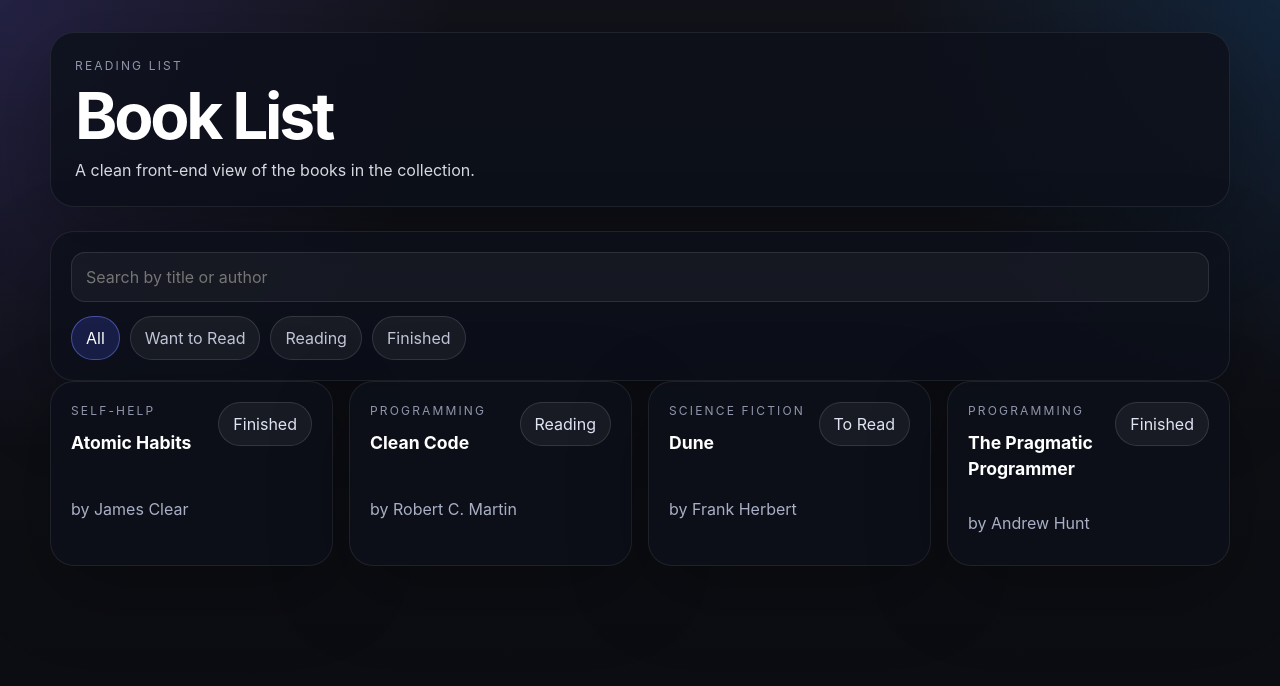
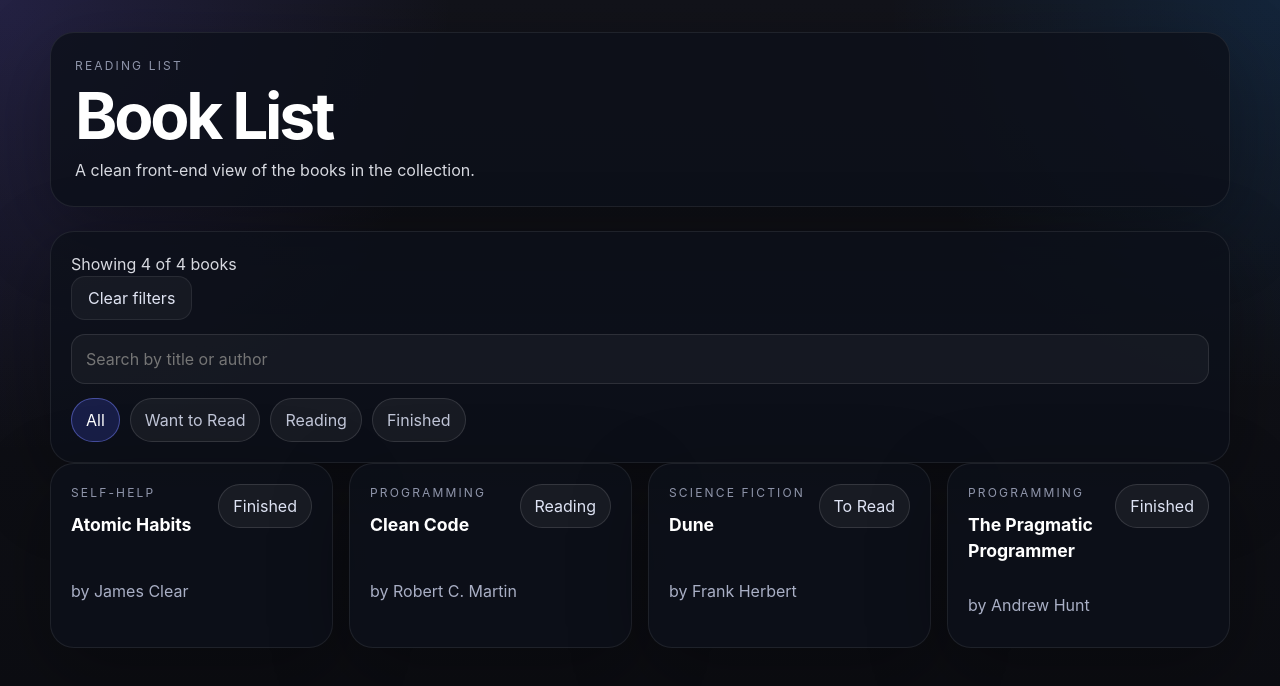
Before and after one commit to csci151-bookshelf-org/reading-list, a React (Vite) app: page / in a window 1280 px wide. Shown: the top 686 px of the page. Built offline with nearby package versions, Linux system fonts and the light colour scheme.

Commit message:
feat(filter): add result feedback and clear action

```diff
--- a/src/features/filter/Filter.tsx
+++ b/src/features/filter/Filter.tsx
@@ -5,11 +5,36 @@ import { filterOptions } from './filterUtils'
 interface FilterProps {
 	value: FilterState
 	onChange: Dispatch<SetStateAction<FilterState>>
+	resultCount: number
+	totalCount: number
+	onClear: () => void
 }
 
-export default function Filter({ value, onChange }: FilterProps) {
+export default function Filter({
+	value,
+	onChange,
+	resultCount,
+	totalCount,
+	onClear,
+}: FilterProps) {
+	const hasActiveFilters = value.status !== 'all' || value.query.trim().length > 0
+
 	return (
 		<section className="card filter-panel" aria-label="Book filters">
+			<div className="filter-meta">
+				<p className="filter-result" aria-live="polite">
+					Showing {resultCount} of {totalCount} books
+				</p>
+				<button
+					type="button"
+					className="ghost-button filter-reset"
+					onClick={onClear}
+					disabled={!hasActiveFilters}
+				>
+					Clear filters
+				</button>
+			</div>
+
 			<input
 				className="text-input"
 				type="search"
--- a/src/pages/Home.tsx
+++ b/src/pages/Home.tsx
@@ -14,6 +14,11 @@ const books: Book[] = [
 
 export default function Home() {
   const [filters, setFilters] = useState<FilterState>(defaultFilterState)
+  const isFiltering = filters.status !== 'all' || filters.query.trim().length > 0
+
+  const clearFilters = () => {
+    setFilters(defaultFilterState)
+  }
 
   const visibleBooks = useMemo(
     () => filterBooks(books, filters.query, filters.status),
@@ -28,8 +33,18 @@ export default function Home() {
         <p>A clean front-end view of the books in the collection.</p>
       </header>
 
-      <FilterBar value={filters} onChange={setFilters} />
-      <BookList books={visibleBooks} />
+      <FilterBar
+        value={filters}
+        onChange={setFilters}
+        resultCount={visibleBooks.length}
+        totalCount={books.length}
+        onClear={clearFilters}
+      />
+      <BookList
+        books={visibleBooks}
+        isFiltering={isFiltering}
+        onClearFilters={isFiltering ? clearFilters : undefined}
+      />
     </main>
   )
 }
```
